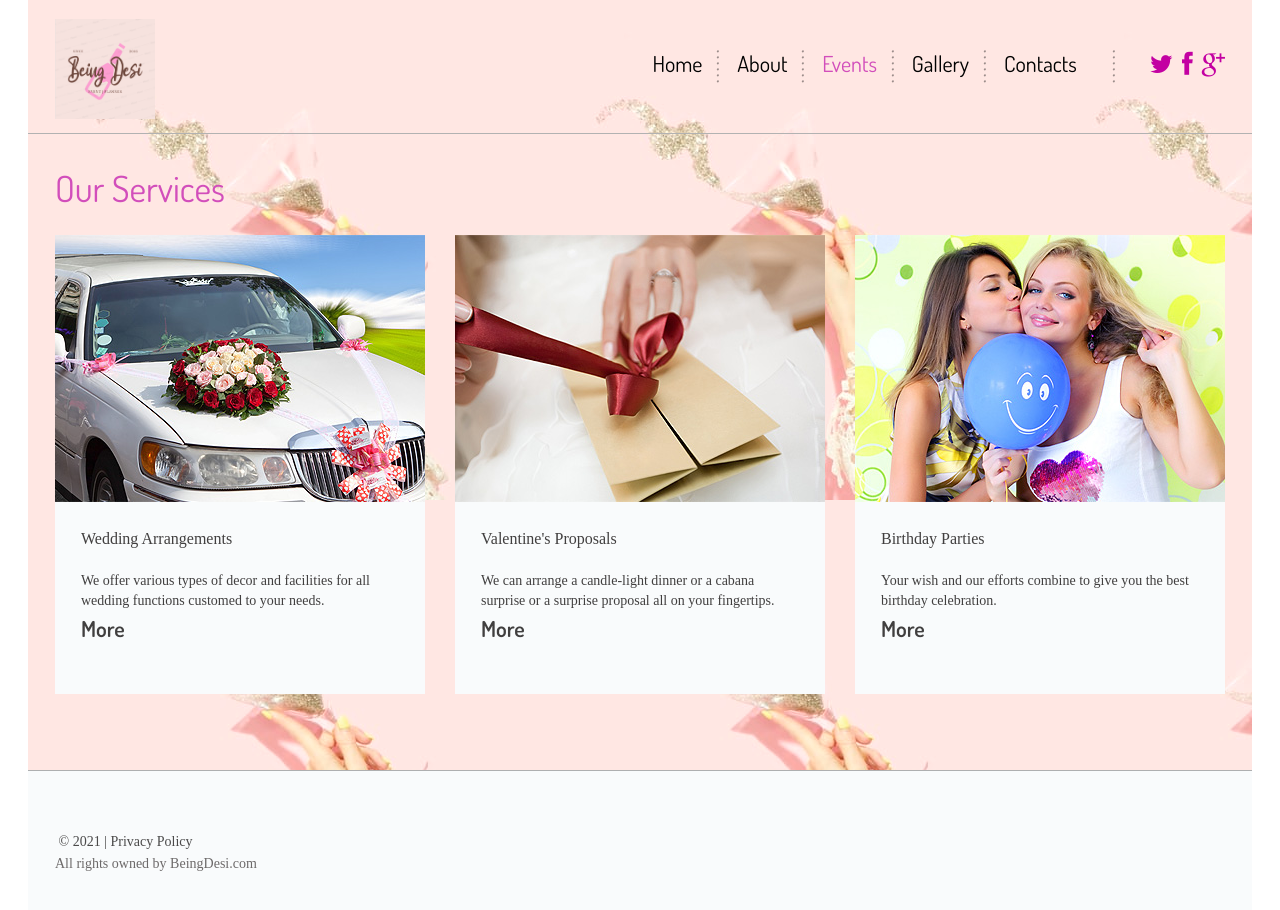
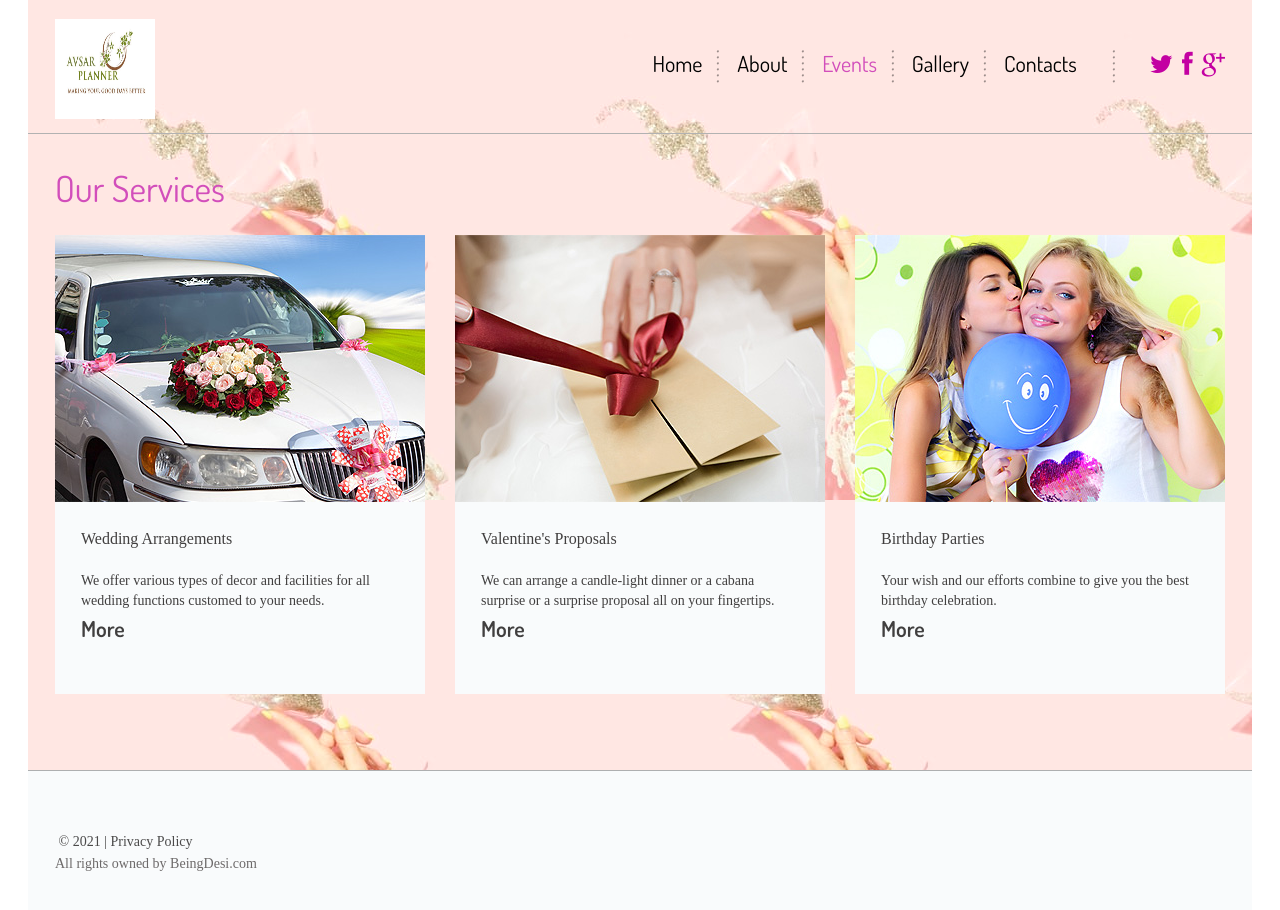
Before and after one commit to SaloniSingh1601/SheHacks_Team-021, a website: page services.html in a window 1280 px wide. Drawn offline with Linux system fonts and the light colour scheme; a web font is replaced by a local one.

Commit message:
Update services.html

```diff
--- a/services.html
+++ b/services.html
@@ -42,7 +42,7 @@
       <div class="grid_12">
         <h1>
           <a href="index.html">
-            <img src="images/beingdesi.png" alt="Logo alt" height="100px" width="100px">
+            <img src="images/logoo.jpg" alt="Logo alt" height="100px" width="100px">
           </a>
         </h1>
         <div class="socials">
```
